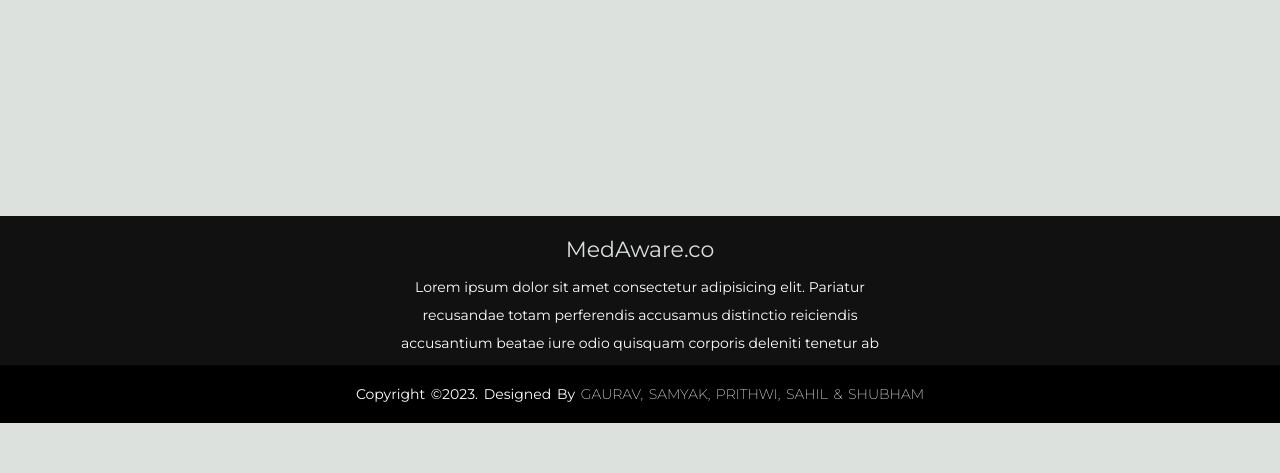
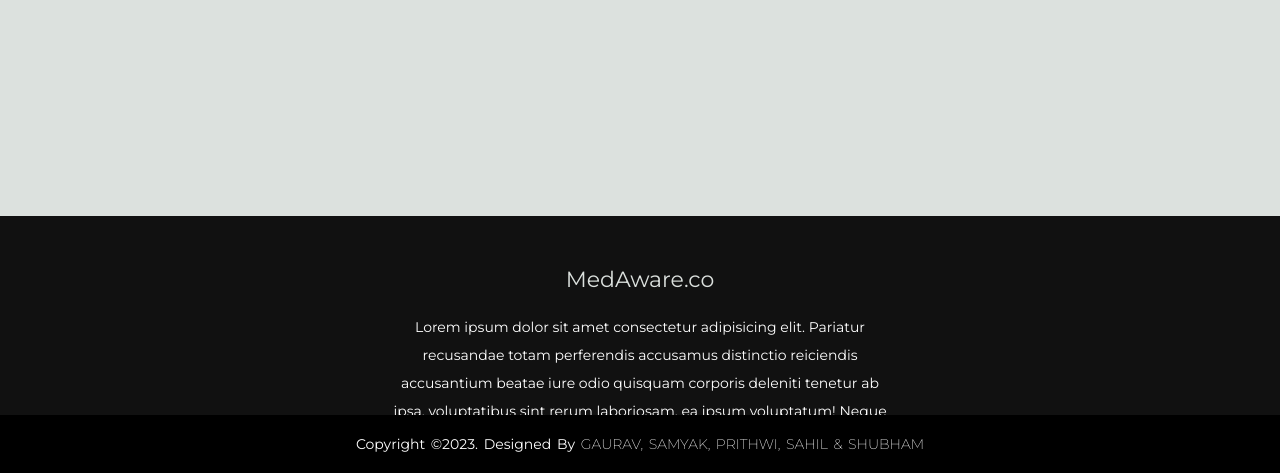
Before and after one commit to Gaurav07076/Datathon, a Flask app: page /ASD in a window 1280 px wide. Shown: the part 1414-1887 px from the top of the page. Before the commit the page ends 1837 px from the top, so only its background shows below. Run offline with Flask 3, Linux system fonts and the light colour scheme; parts of the project's set-up code (start-up, migrations or seed data) failed here and were passed over.

Commit message:
css footer

```diff
--- a/static/css/ASD.css
+++ b/static/css/ASD.css
@@ -304,7 +304,7 @@ select{
 
 .footer-content p{
     max-width: 500px;
-    margin: 10px auto;
+    margin: 20px auto;
     line-height: 28px;
     font-size:14px;
 
@@ -336,19 +336,29 @@ footer{
     position: relative;
     margin-top: 70px;
     background:#111;
-    height:400px;
+    height:300px;
     width:100vw;
     font-family: "";
     padding-top:20px;
     color:#fff;
 
+
 }
 .footer-bottom{
+
     background: #000;
     position: absolute;
     bottom: 0;
     width: 100vw;
     padding: 20px 0;
+    text-align: center;
+}
+.footer-content{
+    margin-top: 30px;
+    display:flex;
+    align-items:center;
+    justify-content: center;
+    flex-direction: column;
     text-align: center;
 }
 
--- a/static/css/heart.css
+++ b/static/css/heart.css
@@ -18,7 +18,7 @@
 }
 body{
     background-color: var(--bg-light);
-    height: 180vh;
+    height: 190vh;
     display: flex;
     flex-direction: column;
 }
@@ -321,7 +321,7 @@ footer{
 
 .footer-content p{
     max-width: 500px;
-    margin: 10px auto;
+    margin: 20px auto;
     line-height: 28px;
     font-size:14px;
 
--- a/templates/ASD.html
+++ b/templates/ASD.html
@@ -152,9 +152,7 @@
 <footer>
   <div class="footer-content">
     <h3>MedAware.co</h3>
-    <p>Lorem ipsum dolor sit amet consectetur adipisicing elit. Pariatur recusandae totam perferendis accusamus
-      distinctio reiciendis accusantium beatae iure odio quisquam corporis deleniti tenetur ab ipsa, voluptatibus sint
-      rerum laboriosam, ea ipsum voluptatum! Neque nisi sed fugit unde temporibus quod delectus.</p>
+    <p>Lorem ipsum dolor sit amet consectetur adipisicing elit. Pariatur recusandae totam perferendis accusamus distinctio reiciendis accusantium beatae iure odio quisquam corporis deleniti tenetur ab ipsa, voluptatibus sint rerum laboriosam, ea ipsum voluptatum! Neque nisi sed fugit unde temporibus quod delectus.</p>
   </div>
   <div class="footer-bottom">
     <p>copyright &copy;2023. designed by <span><a href="https://github.com/Gaurav07076">Gaurav, </a></span><span><a
--- a/templates/diabetes.html
+++ b/templates/diabetes.html
@@ -114,7 +114,7 @@
     <footer>
         <div class="footer-content">
             <h3>MedAware.co</h3>
-            <h4>"Stay informed, stay ahead - let our disease check guide you through life's uncertain thread."</h4>
+            <p>"Stay informed, stay ahead - let our disease check guide you through life's uncertain thread."</p>
         </div>
         <div class="footer-bottom">
           <p>copyright &copy;2023. designed by <span><a href="https://github.com/Gaurav07076">Gaurav, </a></span><span><a href="https://github.com/samyak269"> Samyak, </a></span><span><a href="https: //github.com/The-Prithwiraj06">PRITHWI, </a ></span><span><a href="https://github.com/sahilkrRaj">SAHIL &</a ></span> <span><a href="https://github.com/ShubhamKumarSingh123">SHUBHAM</a ></span></p>
--- a/templates/heart.html
+++ b/templates/heart.html
@@ -240,7 +240,7 @@
   <footer>
     <div class="footer-content">
         <h3>MedAware.co</h3>
-        <h4>"Stay informed, stay ahead - let our disease check guide you through life's uncertain thread."</h4>
+        <p>"Stay informed, stay ahead - let our disease check guide you through life's uncertain thread."</p>
      </div>
     <div class="footer-bottom">
       <p>copyright &copy;2023. designed by <span><a href="https://github.com/Gaurav07076">Gaurav, </a></span><span><a href="https://github.com/samyak269"> Samyak, </a></span><span><a href=https://github.com/VaishaliRajpal28>PRITHWI, </a ></span><span><a href=https://github.com/VaishaliRajpal28>SAHIL &</a ></span> <span><a href=https://github.com/VaishaliRajpal28>SHUBHAM</a ></span></p>
--- a/templates/liver.html
+++ b/templates/liver.html
@@ -136,7 +136,7 @@
     <footer>
         <div class="footer-content">
             <h3>MedAware.co</h3>
-            <h4>"Stay informed, stay ahead - let our disease check guide you through life's uncertain thread."</h4>
+            <p>"Stay informed, stay ahead - let our disease check guide you through life's uncertain thread."</p>
         </div>
         <div class="footer-bottom">
           <p>copyright &copy;2023. designed by <span><a href="https://github.com/Gaurav07076">Gaurav, </a></span><span><a href="https://github.com/samyak269"> Samyak, </a></span><span><a href="https: //github.com/The-Prithwiraj06">PRITHWI, </a ></span><span><a href="https://github.com/sahilkrRaj">SAHIL &</a ></span> <span><a href="https://github.com/ShubhamKumarSingh123">SHUBHAM</a ></span></p>
```
Also changed, not shown: static/css/aboutus.css (+5 -2 lines), static/css/covid.css (+12 -10 lines), static/css/liver.css (+5 -2 lines), static/css/main.css (+5 -2 lines).
